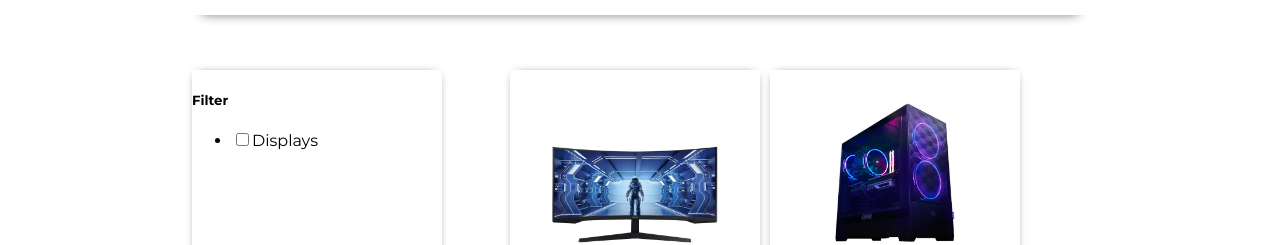
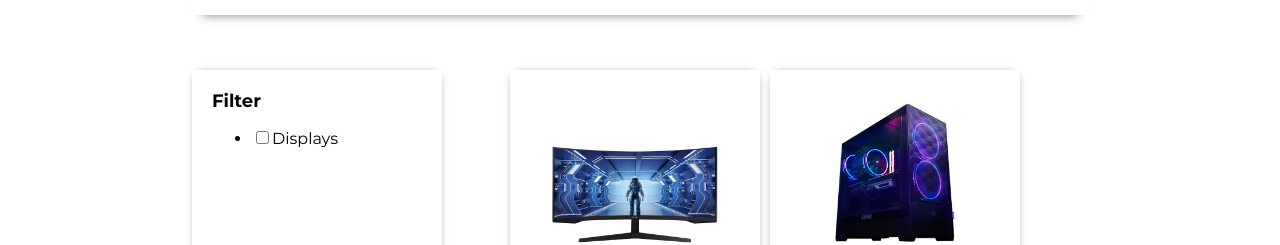
Before and after one commit to rezio3/best-setup-online-shop, a React (Create React App) app: page / in a window 1280 px wide. Shown: the part 374-619 px from the top of the page. Built offline with nearby package versions, Linux system fonts and the light colour scheme.

Commit message:
add filterWindow styles

```diff
--- a/src/style/css/filterWindow.css
+++ b/src/style/css/filterWindow.css
@@ -1,7 +1,26 @@
 .filter-container {
+  top: 0;
+  position: sticky;
   margin-top: 5px;
   width: 20%;
   min-width: 250px;
   height: 700px;
   box-shadow: 0 0 10px -6px;
+  transition: 0.4s ease-out;
 }
+.filter-container .filter-padding-container {
+  padding: 20px;
+}
+.filter-container__filter-header {
+  margin: 0;
+  font-size: 18px;
+  font-weight: 600;
+}
+.filter-threshold {
+  height: 0;
+}
+
+.filter-sticky {
+  top: 90px;
+  position: sticky;
+}
--- a/src/style/filterWindow.scss
+++ b/src/style/filterWindow.scss
@@ -1,9 +1,31 @@
 @import "./colors.scss";
 
 .filter-container {
+	top: 0;
+	position: sticky;
 	margin-top: 5px;
 	width: 20%;
 	min-width: 250px;
 	height: 700px;
 	box-shadow: 0 0 10px -6px;
+	transition: 0.4s ease-out;
+	.filter-padding-container {
+		padding: 20px;
+	}
+
+	&__filter-header {
+		margin: 0;
+		font-size: 18px;
+		font-weight: 600;
+	}
+	&__filter-checkbox {
+	}
 }
+.filter-threshold {
+	height: 0;
+}
+
+.filter-sticky {
+	top: 90px;
+	position: sticky;
+}
```
